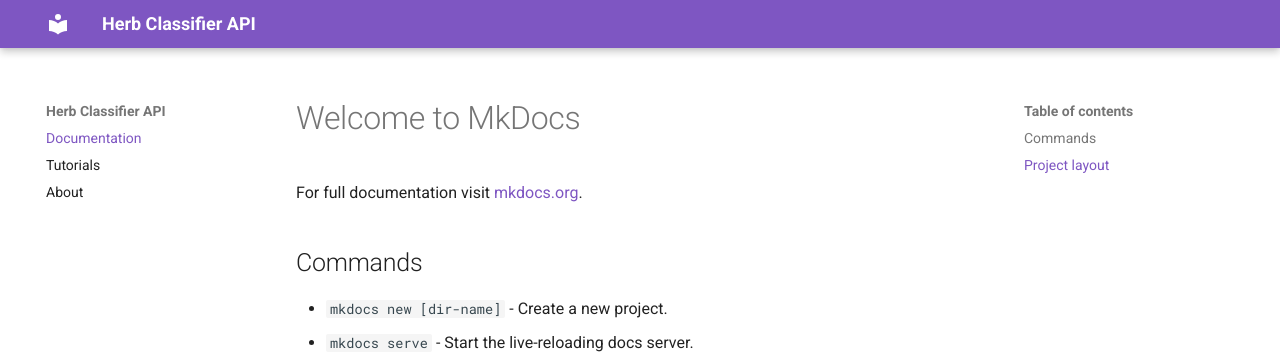
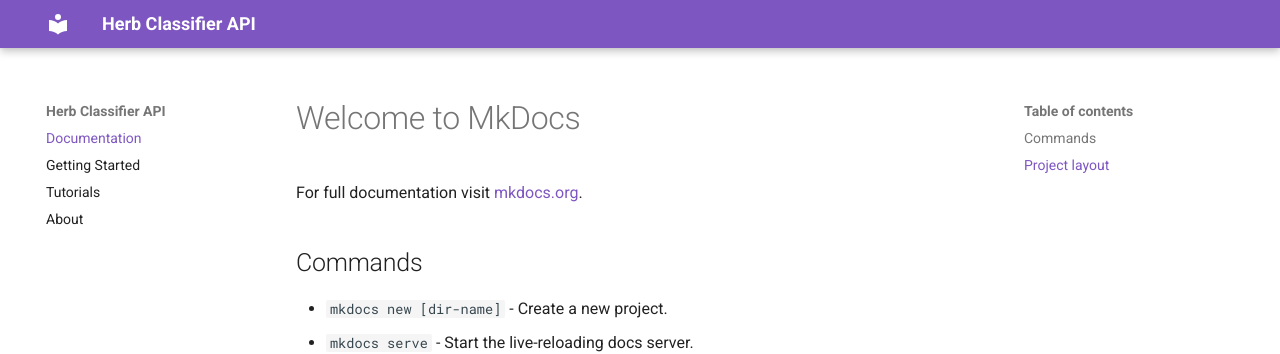
Before and after one commit to dilshankarunarathne/herb-classifier-backend, an MkDocs documentation site: the page built from docs/index.md, in a window 1280 px wide. Shown: the top 354 px of the page. Built offline with MkDocs 1.6.1 and Material for MkDocs 9.7.7, drawn with Linux system fonts in a browser that asks for light colours.

Commit message:
Update mkdocs.yml

```diff
--- a/mkdocs.yml
+++ b/mkdocs.yml
@@ -12,6 +12,6 @@
 
 nav:
   - Documentation: index.md
-
+  - Getting Started: getting_started.md
   - Tutorials: tutorials.md
   - About: about.md
```
